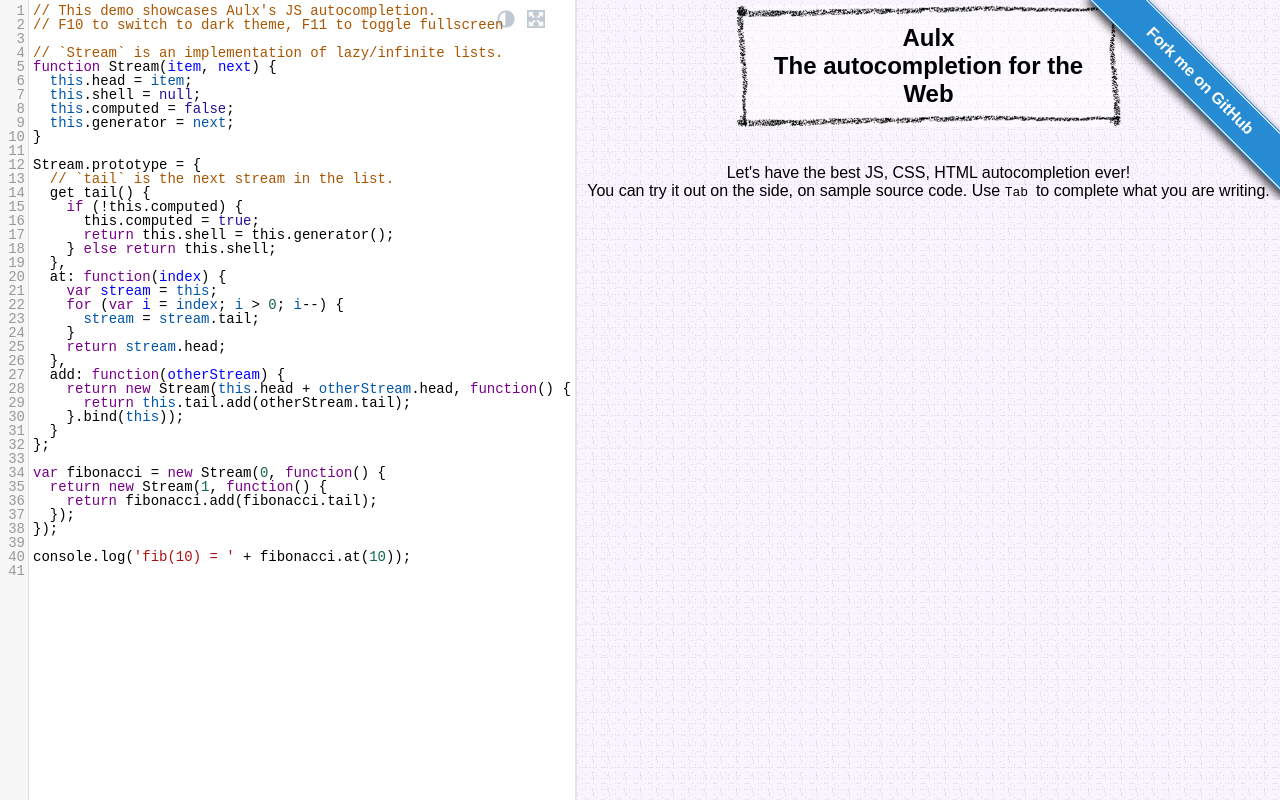
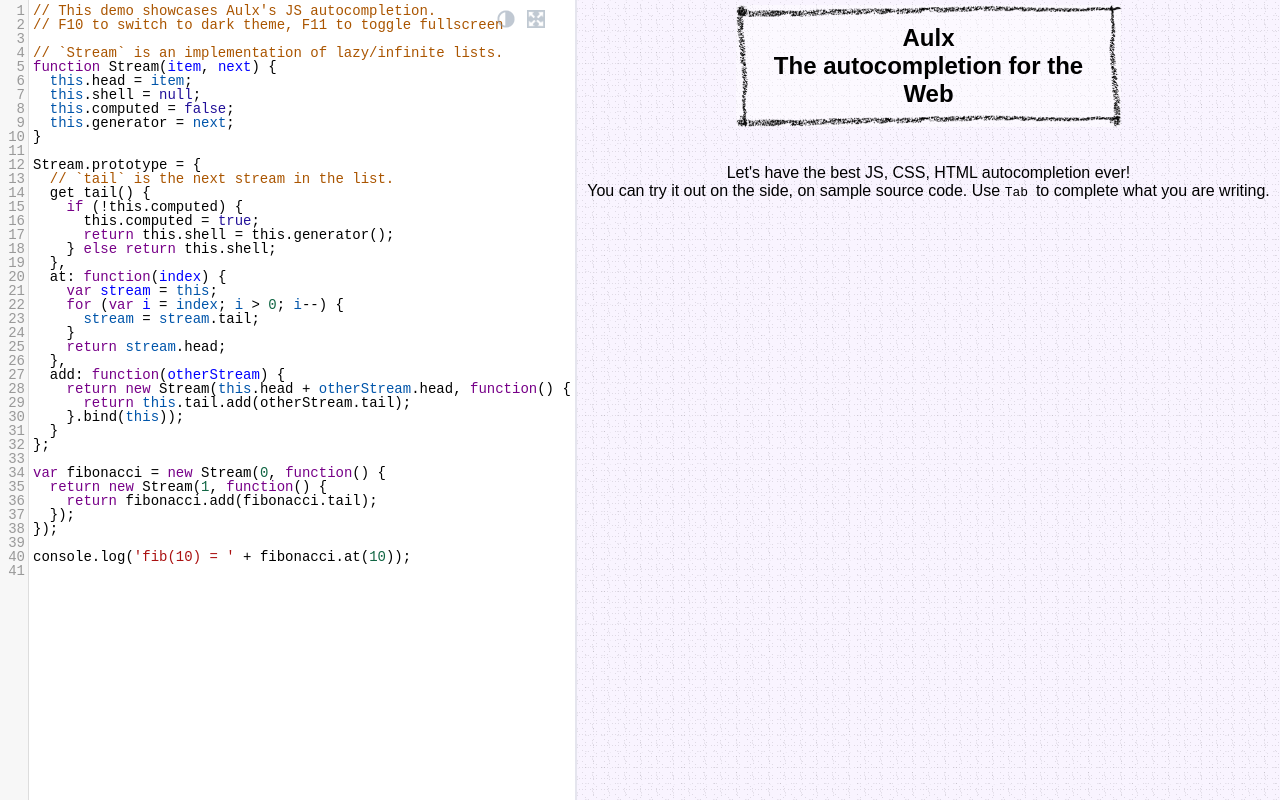
Before and after one commit to espadrine/aulx, a website: page index.html in a window 1280 px wide. Drawn offline with Linux system fonts and the light colour scheme; files whose address does not match are found by name; a web font is replaced by a local one.

Commit message:
Removed Github "fork me".

```diff
--- a/demo/styles.css
+++ b/demo/styles.css
@@ -96,13 +96,3 @@
   width: 50%;
   margin: auto;
 }
-
-/* GitHub banner. */
-
-#forkongithub a{background:#268bd2;color:#fff;text-decoration:none;font-family:arial,
-sans-serif;text-align:center;font-weight:bold;padding:5px 40px;font-size:1rem;line-height:2rem;position:relative;transition:0.5s;}#forkongithub
-a:hover{background:#060;color:#fff;}#forkongithub a::before,#forkongithub
-a::after{content:"";width:100%;display:block;position:absolute;top:1px;left:0;height:1px;background:#fff;}#forkongithub
-a::after{bottom:1px;top:auto;}@media screen and (min-width:400px){#forkongithub{position:absolute;display:block;top:0;right:0;width:200px;overflow:hidden;height:200px;}#forkongithub
-a{width:200px;position:absolute;top:60px;right:-60px;transform:rotate(45deg);-webkit-transform:rotate(45deg);box-shadow:4px
-4px 10px rgba(0,0,0,0.8);}}
--- a/index.html
+++ b/index.html
@@ -53,9 +53,6 @@
 console.log('fib(10) = ' + fibonacci.at(10));
 </textarea>
     <section class='right'>
-      <span id="forkongithub">
-        <a href="https://github.com/espadrine/aulx" target="_blank">Fork me on GitHub</a>
-      </span>
       <header>
         <hgroup>
           <h1> Aulx </h1>
```
